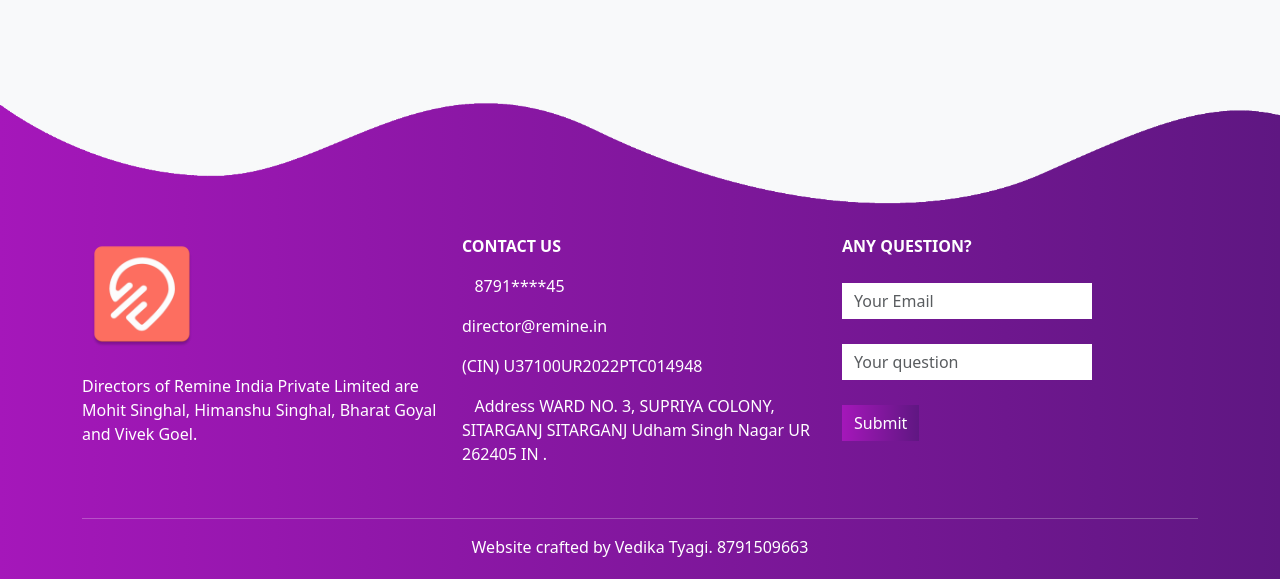
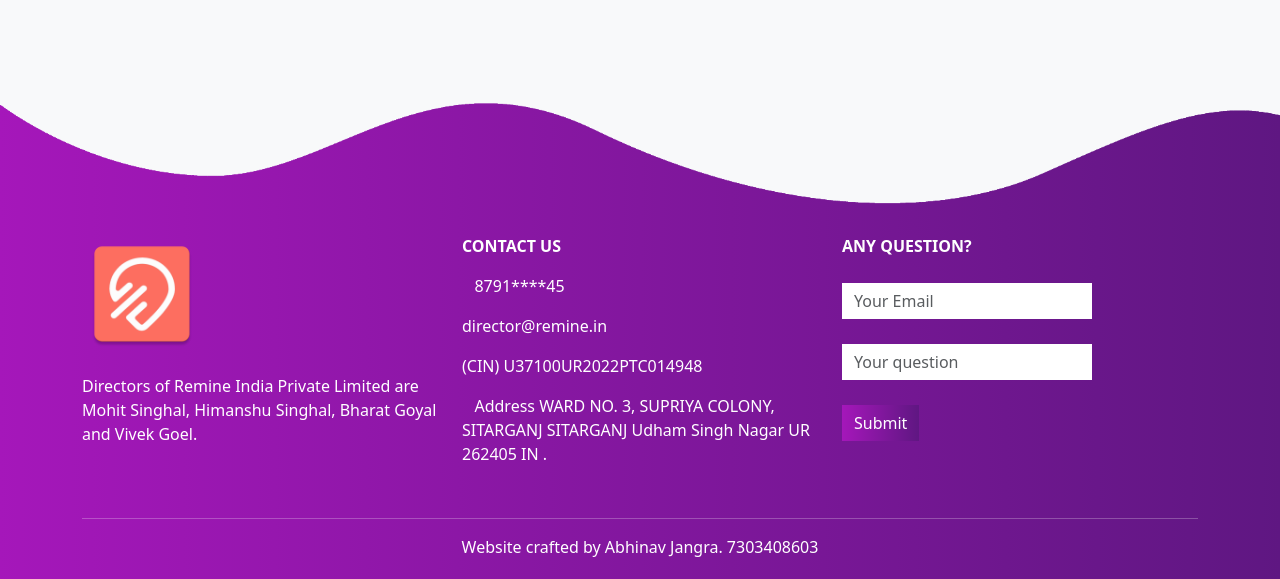
Before and after one commit to AbhinavJangra29/Website1, a plain HTML site: page index.html in a window 1280 px wide. Shown: the part 2142-2721 px from the top of the page. Drawn offline with nearby package versions, Linux system fonts and the light colour scheme.

Commit message:
Update index.html

```diff
--- a/index.html
+++ b/index.html
@@ -146,7 +146,7 @@
 </div>
 
     <hr>
-    <p class="copyright">Website crafted by Vedika Tyagi. 8791509663</p>
+    <p class="copyright">Website crafted by Abhinav Jangra. 7303408603</p>
 </div>
 </section>
 
```
